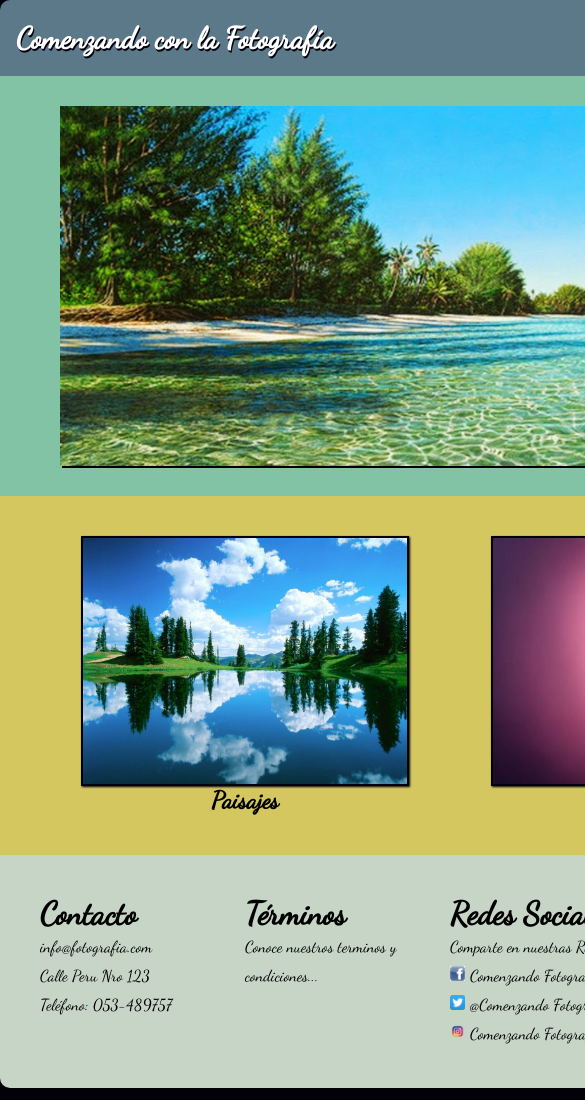
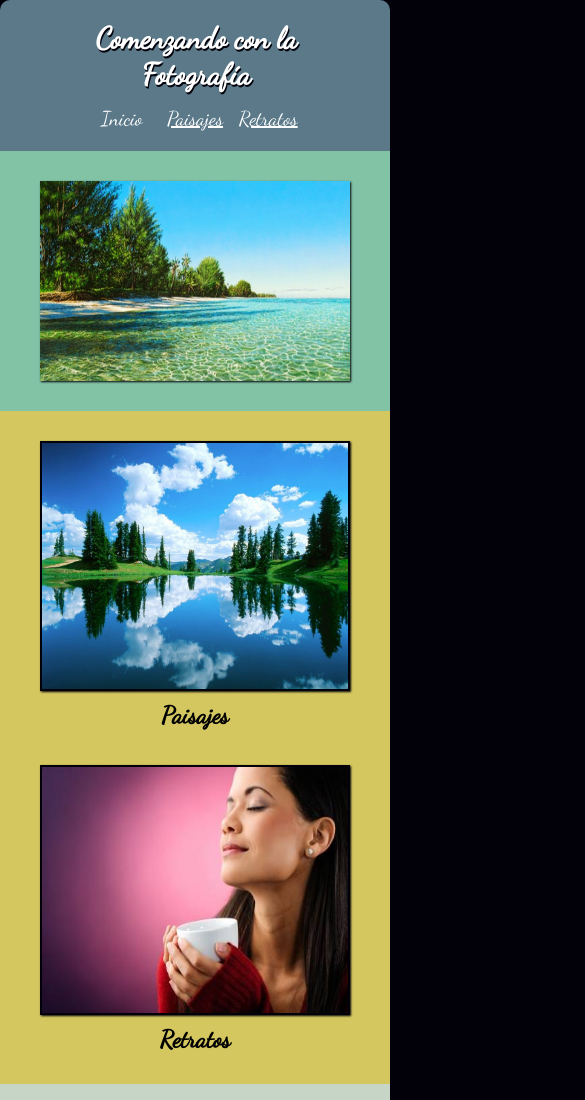
Before and after one commit to rocioeli/responsive-web, a plain HTML site: page index.html in a window 390 px wide. Shown: the top 1100 px of the page, 585 px wide, since content can reach past the window. Drawn offline with Linux system fonts and the light colour scheme.

Commit message:
actualizacion de estilos

```diff
--- a/css/estilos.css
+++ b/css/estilos.css
@@ -51,6 +51,7 @@ body {
 }
 .menu {
 	width: 30%;
+	text-align: center;
 }
 .menu ul {
 	display: block;
@@ -97,6 +98,7 @@ body {
 	border: 2px solid;
 	border-color: #02010a;
 	transition: 1s;
+	margin-bottom: 10px;
 }
 .paisajes img:hover {
 	transform: rotate(10deg);
@@ -140,7 +142,7 @@ body {
 	height: 200px;
 	width: 240px;
 }
-#img1, #img2, #img3, #img4, #img5, #img6{
+.main img{
 	box-shadow: 1px 1px 2px 0px #02010a;
 }
 #img1 {
@@ -152,3 +154,53 @@ body {
 #img3 {
 	filter: sepia(90%);
 }
+@media (max-width: 480px) {
+	.contenido {
+		width: 100%;
+	}
+	.header {
+		display: block;
+	}
+	.titulo {
+		padding-bottom: 15px;
+	}
+	.titulo, .menu {
+		width: 70%;
+		margin: auto;
+		text-align: center;
+	}
+	.central, .secundaria {
+		padding: 30px 40px;
+	}
+	.central img {
+		width: 100%;
+		height: 200px;
+	}
+	.secundaria {
+		display: block;
+	}
+	.secundaria img {
+		width: 100%;
+	}
+	.paisajes, .retratos {
+		width: 100%;
+	}
+	.paisajes {
+		margin-bottom: 35px;
+	}
+	.fila1, .fila2 {
+		display: block;
+		padding: 10px 10px;
+	}
+	.fila1 img, .fila2 img {
+		width: 85%;
+		height: 230px;
+	}
+	.footer {
+		display: block;
+	}
+	.contacto, .terminos, .redes, .derechos {
+		width: 100%;
+		margin-bottom: 30px;
+	}
+}
```
